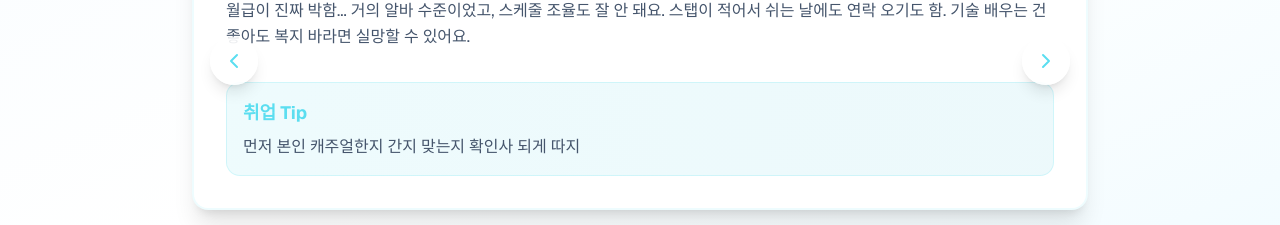
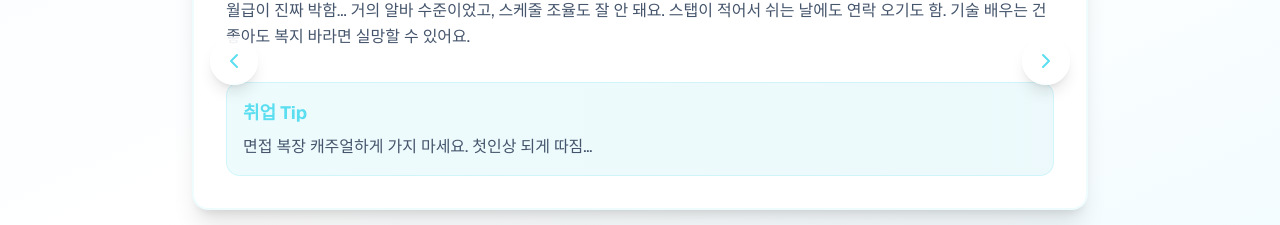
Before and after one commit to deeplehrlily/workreview_page, a Next.js app: page / in a window 1280 px wide. Shown: the part 2712-2937 px from the top of the page. Built offline with nearby package versions, Linux system fonts and the light colour scheme.

Commit message:
Update review-carousel.tsx

```diff
--- a/components/review-carousel.tsx
+++ b/components/review-carousel.tsx
@@ -16,7 +16,7 @@ export default function ReviewCarousel({ autoRotateInterval = 15, showNavigation
       content:
         "월급이 진짜 박함... 거의 알바 수준이었고, 스케줄 조율도 잘 안 돼요. 스탭이 적어서 쉬는 날에도 연락 오기도 함. 기술 배우는 건 좋아도 복지 바라면 실망할 수 있어요.",
       tipTitle: "취업 Tip",
-      tipContent: "먼저 본인 캐주얼한지 간지 맞는지 확인사 되게 따지",
+      tipContent: "면접 복장 캐주얼하게 가지 마세요. 첫인상 되게 따짐…",
     },
     {
       id: 2,
```
